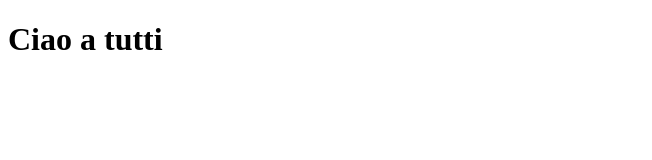
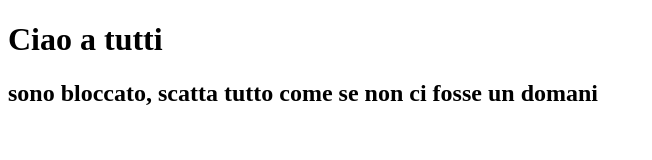
Before and after one commit to proj15-team6/test3, a plain HTML site: page index.html in a window 1280 px wide. Shown: the whole page, without its empty margins (0-652 px from the left). Drawn offline with Linux system fonts and the light colour scheme.

Commit message:
prova h2

```diff
--- a/index.html
+++ b/index.html
@@ -7,6 +7,7 @@
     <body>
 
       <h1>Ciao a tutti</h1>
+      <h2>sono bloccato, scatta tutto come se non ci fosse un domani</h2>
 
     </body>
 </html>
```
